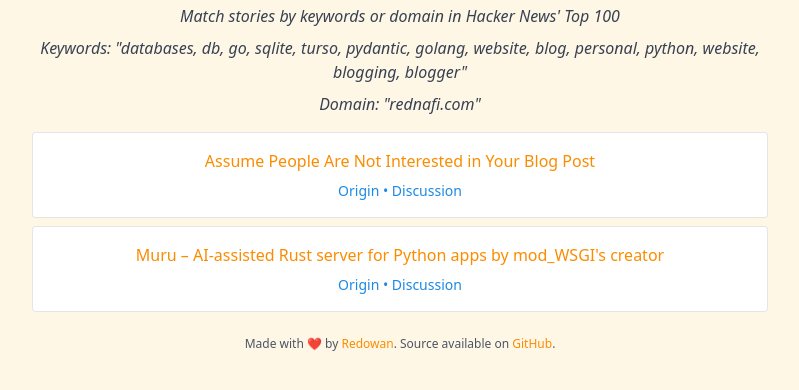
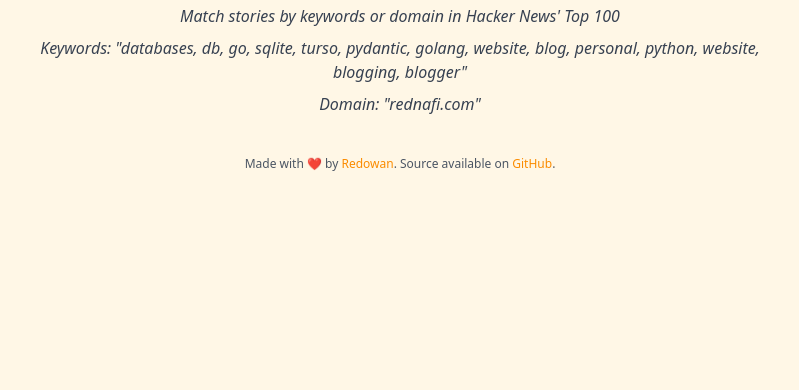
Before and after one commit to rednafi/hn-grep, a plain HTML site: page index.html in a window 1280 px wide. Shown: the part 56-446 px from the top of the page, without its empty margins (240-1039 px from the left). Drawn offline with nearby package versions, Linux system fonts and the light colour scheme.

Commit message:
Add index.html artifact

```diff
--- a/index.html
+++ b/index.html
@@ -48,26 +48,6 @@
 
         <section class="grid grid-cols-1 gap-2">
 
-            <div class="story card">
-                <h2 class="text-base font-medium text-material-orange mb-2 truncate">
-                    Assume People Are Not Interested in Your Blog Post
-                </h2>
-                <p class="text-sm text-material-blue">
-                    <a href="https://danielsada.tech/blog/assume-people-are-not-interested-in-your-blog-post/" target="_blank" class="hover:underline">Origin</a> •
-                    <a href="https://news.ycombinator.com/item?id=50603143" target="_blank" class="hover:underline">Discussion</a>
-                </p>
-            </div>
-
-            <div class="story card">
-                <h2 class="text-base font-medium text-material-orange mb-2 truncate">
-                    Muru – AI-assisted Rust server for Python apps by mod_WSGI&#39;s creator
-                </h2>
-                <p class="text-sm text-material-blue">
-                    <a href="https://simonwillison.net/2026/Nov/21/muru/" target="_blank" class="hover:underline">Origin</a> •
-                    <a href="https://news.ycombinator.com/item?id=50597959" target="_blank" class="hover:underline">Discussion</a>
-                </p>
-            </div>
-
         </section>
 
 
```
